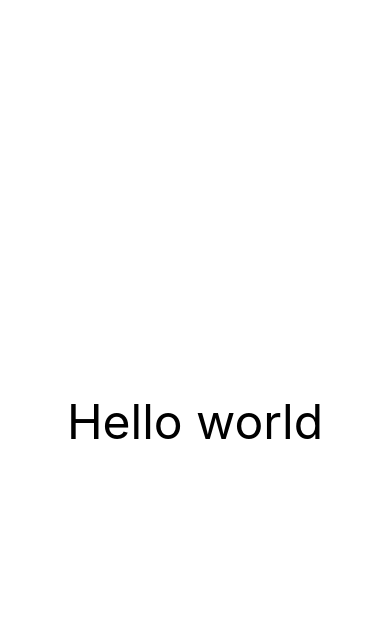
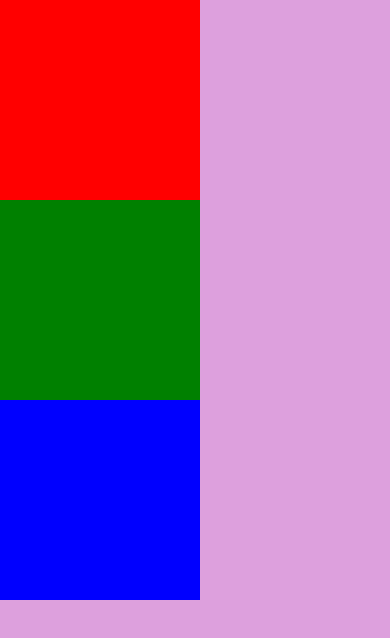
Before and after one commit to Razalp/React-native, a React Native app: screen / in a window 390 px wide. Shown: the top 638 px of the page. Built offline with nearby package versions, Linux system fonts and the light colour scheme.

Commit message:
nexted View

```diff
--- a/App.js
+++ b/App.js
@@ -1,19 +1,14 @@
 import { StatusBar } from 'expo-status-bar';
 import { StyleSheet, Text, View } from 'react-native';
+
 export default function App() {
   return (
-    <View className="" style={styles.container}>
-      <Text className="text-black text-5xl ">Hello world</Text>
+    <View style={{ flex: 1, backgroundColor: "plum" }}>
+      <View style={{ backgroundColor: "red", width: 200, height: 200 }}></View>
+      <View style={{ backgroundColor: "green", width: 200, height: 200 }}></View>
+      <View style={{ backgroundColor: "blue", width: 200, height: 200 }}></View>
+
       <StatusBar style="auto" />
     </View>
   );
 }
-
-const styles = StyleSheet.create({
-  container: {
-    flex: 1,
-    backgroundColor: '#fff',
-    alignItems: 'center',
-    justifyContent: 'center',
-  },
-});
```
